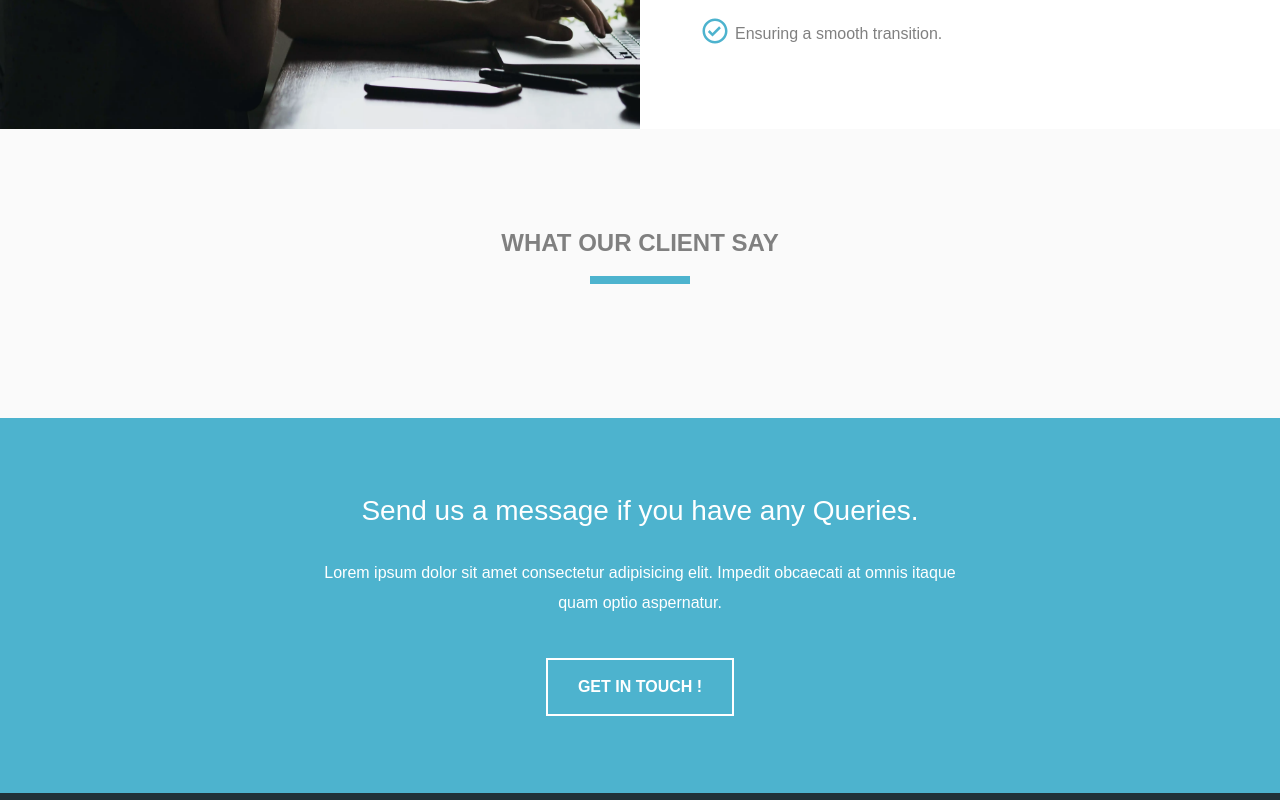
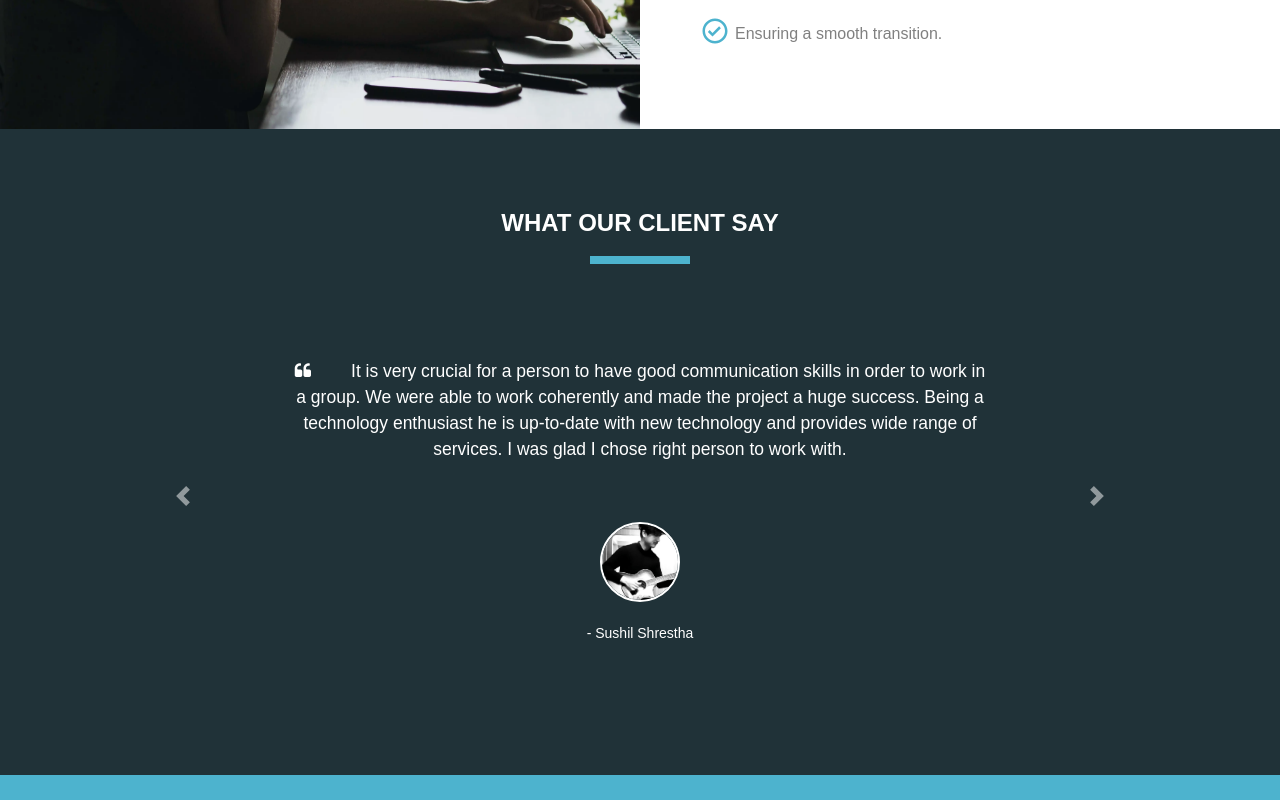
Before and after one commit to Suray54/SSPRM, a React (Create React App) app: page / in a window 1280 px wide. Shown: the part 3120-3920 px from the top of the page. Built offline with nearby package versions, Linux system fonts and the light colour scheme.

Commit message:
testimonial

```diff
--- a/src/components/pages/homepage/5-testimonial/testimonial.components.jsx
+++ b/src/components/pages/homepage/5-testimonial/testimonial.components.jsx
@@ -1,10 +1,63 @@
 import React from "react";
 import "./testimonial.styles.scss";
-
+import anup from "../../../../assets/anup.jpg";
 function Testimonials() {
   return (
     <div className=" testimonials">
       <h2>What our Client say</h2>
+
+      <div id="demo" className="carousel slide" data-ride="carousel">
+        <div className="carousel-inner">
+          <div className="carousel-item active">
+            <h3>
+              <span>
+                <i class="fa fa-quote-left"></i>
+              </span>
+              I have worked with Suranjan Rai and known him for more than 5
+              years. Rai understands the needs of a startup - he's reliable,
+              flexible and consistently delivers a valuable service. He's a
+              smart guy who loves to problem solve with fresh ideas. As a bonus,
+              he's absolute pleasure to work with.
+            </h3>
+            <img src={anup} alt="" />
+            <p>- Anup Maharjan</p>
+          </div>
+          <div className="carousel-item">
+            <h3>
+              <span>
+                <i class="fa fa-quote-left"></i>
+              </span>
+              It is very crucial for a person to have good communication skills
+              in order to work in a group. We were able to work coherently and
+              made the project a huge success. Being a technology enthusiast he
+              is up-to-date with new technology and provides wide range of
+              services. I was glad I chose right person to work with.
+            </h3>
+            <img src={anup} alt="" />
+            <p>- Sushil Shrestha</p>
+          </div>
+          <div className="carousel-item">
+            <h3>
+              <span>
+                <i class="fa fa-quote-left"></i>
+              </span>
+              It is very crucial for a person to have good communication skills
+              in order to work in a group. We were able to work coherently and
+              made the project a huge success. Being a technology enthusiast he
+              is up-to-date with new technology and provides wide range of
+              services. I was glad I chose right person to work with.
+            </h3>
+            <img src={anup} alt="" />
+            <p>- Sushil Shrestha</p>
+          </div>
+        </div>
+        <a className="carousel-control-prev" href="#demo" data-slide="prev">
+          <span className="carousel-control-prev-icon"></span>
+        </a>
+        <a className="carousel-control-next" href="#demo" data-slide="next">
+          <span className="carousel-control-next-icon"></span>
+        </a>
+      </div>
     </div>
   );
 }
--- a/src/components/pages/homepage/5-testimonial/testimonial.styles.scss
+++ b/src/components/pages/homepage/5-testimonial/testimonial.styles.scss
@@ -1,12 +1,13 @@
 .testimonials {
-  background-color: var(--background-color);
-  padding: 100px 8%;
+  background-color: var(--primary);
+  padding: 80px 8%;
+  color: var(--color-white);
   h2 {
     font-size: 24px;
     font-weight: 900;
     text-align: center;
     text-transform: uppercase;
-    color: var(--color-grey);
+    color: var(--color-white);
     margin-bottom: 60px;
     position: relative;
     &::before {
@@ -20,3 +21,31 @@
     }
   }
 }
+.carousel-control-prev-icon {
+}
+.carousel-control-next-icon {
+}
+.carousel-inner {
+  width: 100%;
+  .carousel-item {
+    text-align: center;
+    padding: 40px;
+    width: 100%;
+    h3 {
+      margin: 20px auto;
+      width: 70%;
+      line-height: 26px;
+      span {
+        margin-right: 40px;
+      }
+    }
+    img {
+      width: 80px;
+      height: 80px;
+      border-radius: 50%;
+      margin-top: 40px;
+      margin-bottom: 20px;
+      border: 2px solid var(--color-white);
+    }
+  }
+}
```
